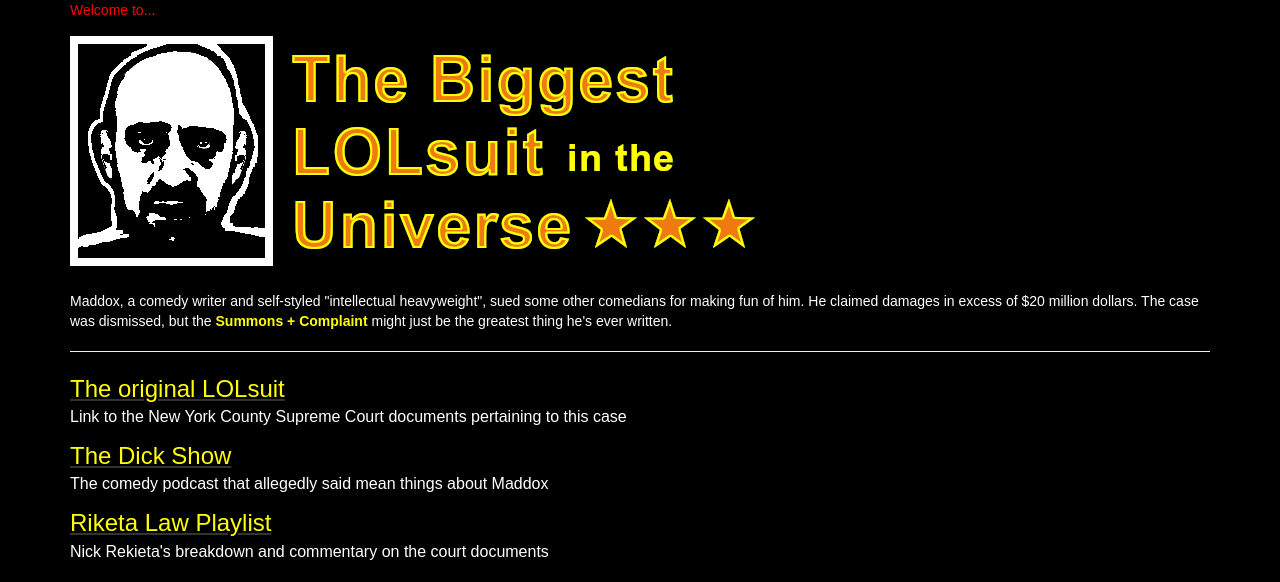
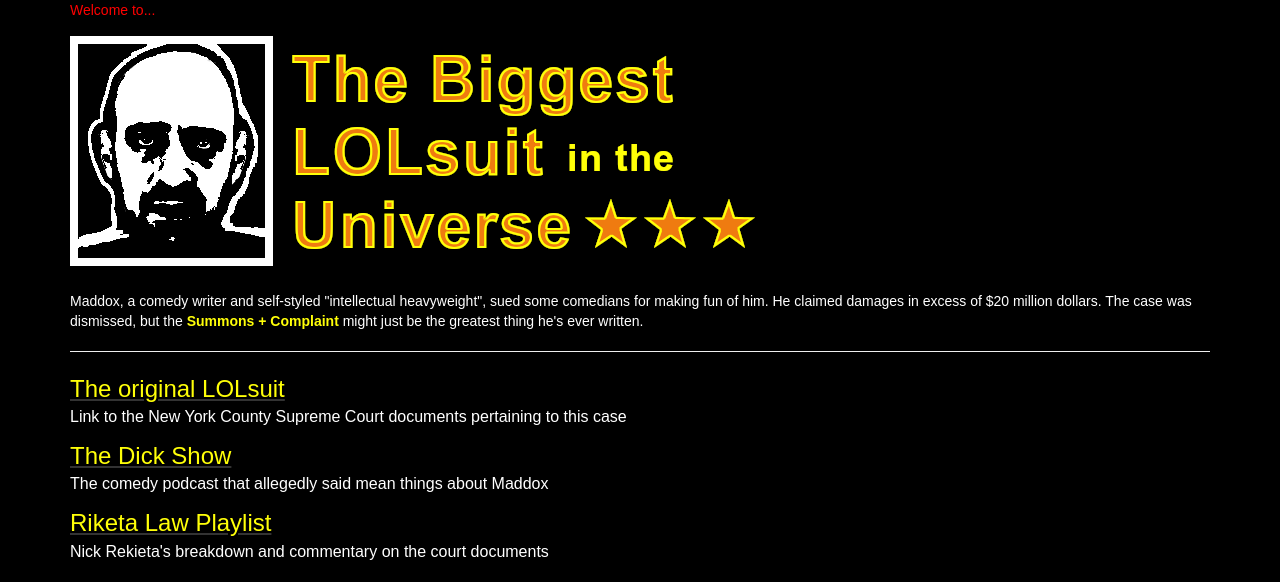
Before and after one commit to lolsuit/lolsuit.github.io, a plain HTML site: page index.html in a window 1280 px wide. Shown: the top 582 px of the page. Drawn offline with Linux system fonts and the light colour scheme.

Commit message:
Update index.html

```diff
--- a/index.html
+++ b/index.html
@@ -30,7 +30,7 @@
 </p>
 <p>
 <img src="lolsuit1.png"> <img src="lolsuit2.png"><br><br>
-<font color="white"> Maddox, a comedy writer and self-styled "intellectual heavyweight", sued some other comedians for making fun of him.  He claimed damages in excess of $20 million dollars.  The case was dismissed, but the <strong><a href="https://iapps.courts.state.ny.us/nyscef/ViewDocument?docIndex=hMc6dSCWjp10863RGL0zWQ==">Summons + Complaint</a></strong> might just be the greatest thing he's ever written.</font>
+<font color="white"> Maddox, a comedy writer and self-styled "intellectual heavyweight", sued some comedians for making fun of him.  He claimed damages in excess of $20 million dollars.  The case was dismissed, but the <strong><a href="https://iapps.courts.state.ny.us/nyscef/ViewDocument?docIndex=hMc6dSCWjp10863RGL0zWQ==">Summons + Complaint</a></strong> might just be the greatest thing he's ever written.</font>
 </p>
 <p>
 <hr>
```
